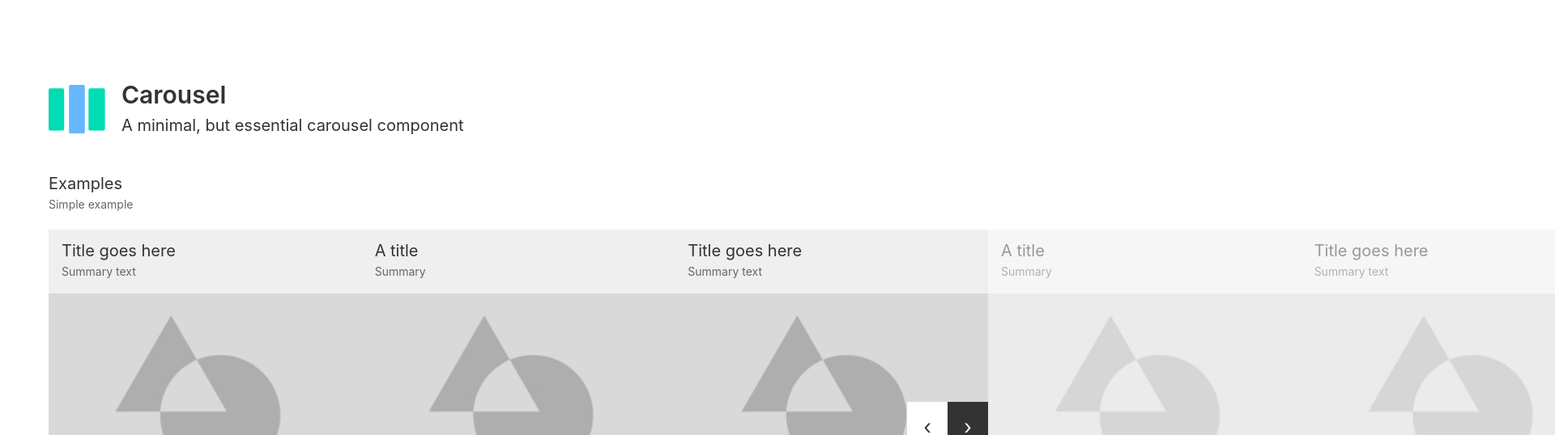
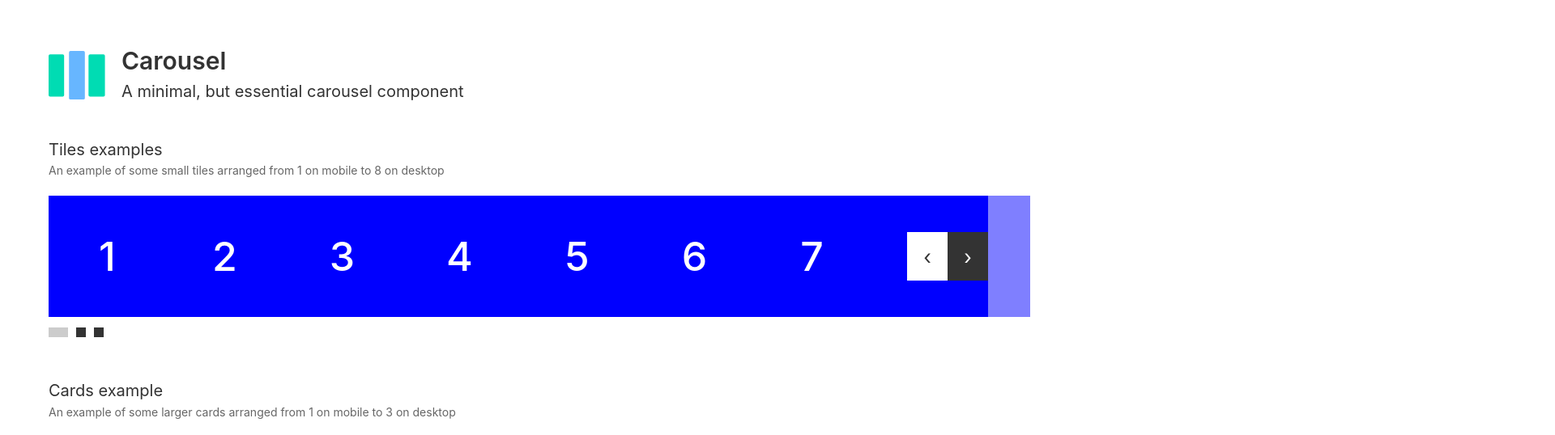
Before and after one commit to hellraiserrob/carousel, a website built with Vite: page index.html in a window 1280 px wide. Shown: the top 538 px of the page at 81% size, 1920 px wide, since content can reach past the window. Built offline with nearby package versions, Linux system fonts and the light colour scheme.

Commit message:
tiles example

```diff
--- a/index.html
+++ b/index.html
@@ -1,5 +1,6 @@
 <!DOCTYPE html>
 <html lang="en">
+
 <head>
   <meta charset="UTF-8" />
   <meta name="viewport" content="width=device-width, initial-scale=1.0" />
@@ -17,10 +18,80 @@
         <h2>A minimal, but essential carousel component</h2>
       </div>
 
-        <h2>Examples</h2>
-        <h3 class="mb20">Simple example</h3>
+      <section>
+        <h2>Tiles examples</h2>
+        <h3 class="mb20">An example of some small tiles arranged from 1 on mobile to 8 on desktop</h3>
+        <div class="carousel carousel--tiles">
+          <div class="carousel__wrapper">
+            <button class="carousel__nav carousel__nav--previous" disabled> &lsaquo; </button>
+            <button class="carousel__nav carousel__nav--next"> &rsaquo; </button>
 
-        <div class="carousel">
+            <div class="carousel__runner">
+              <div class="carousel__slide">
+                <div class="tile">1</div>
+              </div>
+              <div class="carousel__slide">
+                <div class="tile">2</div>
+              </div>
+              <div class="carousel__slide">
+                <div class="tile">3</div>
+              </div>
+              <div class="carousel__slide">
+                <div class="tile">4</div>
+              </div>
+              <div class="carousel__slide">
+                <div class="tile">5</div>
+              </div>
+              <div class="carousel__slide">
+                <div class="tile">6</div>
+              </div>
+              <div class="carousel__slide">
+                <div class="tile">7</div>
+              </div>
+              <div class="carousel__slide">
+                <div class="tile">8</div>
+              </div>
+              <div class="carousel__slide">
+                <div class="tile">9</div>
+              </div>
+              <div class="carousel__slide">
+                <div class="tile">10</div>
+              </div>
+              <div class="carousel__slide">
+                <div class="tile">11</div>
+              </div>
+              <div class="carousel__slide">
+                <div class="tile">12</div>
+              </div>
+              <div class="carousel__slide">
+                <div class="tile">13</div>
+              </div>
+              <div class="carousel__slide">
+                <div class="tile">14</div>
+              </div>
+              <div class="carousel__slide">
+                <div class="tile">15</div>
+              </div>
+              <div class="carousel__slide">
+                <div class="tile">16</div>
+              </div>
+              <div class="carousel__slide">
+                <div class="tile">17</div>
+              </div>
+            </div>
+            <!-- /runner -->
+          </div>
+          <div class="carousel__pager"></div>
+        </div>
+        <!-- / carousel-->
+      </section>
+
+      <section>
+        <h2>Cards example</h2>
+        <h3 class="mb20">An example of some larger cards arranged from 1 on mobile to 3 on desktop</h3>
+        <div class="carousel carousel--cards">
+
+          <div class="carousel__wrapper">
             <button class="carousel__nav carousel__nav--previous" disabled> &lsaquo; </button>
             <button class="carousel__nav carousel__nav--next"> &rsaquo; </button>
 
@@ -187,11 +258,15 @@
 
             </div>
             <!-- /runner -->
+          </div>
+
 
           <div class="carousel__pager"></div>
         </div>
         <!-- / carousel-->
+      </section>
     </div>
   </div>
 </body>
+
 </html>
--- a/src/carousel.ts
+++ b/src/carousel.ts
@@ -9,7 +9,6 @@ import { Grid } from "./interfaces";
 
 const css = {
   active: `carousel--active`,
-  hint: `carousel--hint`,
   previous: `carousel__nav--previous`,
   next: `carousel__nav--next`,
   runner: `carousel__runner`,
@@ -18,10 +17,6 @@ const css = {
   pager: `carousel__pager`,
   pagerNav: `carousel__pager__nav`,
   pagerNavActive: `carousel__pager__nav--active`,
-  progress: `carousel__progress`,
-  progressBar: `carousel__progress__bar`,
-  blocker: `carousel__slide__blocker`,
-  count: `carousel__count`,
   single: `carousel--single-page`,
 };
 
@@ -53,9 +48,7 @@ export default class Carousel {
       next: this.el.querySelector(`.${css.next}`),
       runner: this.el.querySelector(`.${css.runner}`),
       slides: this.el.querySelectorAll(`.${css.slide}`),
-      pager: this.el.querySelector(`.${css.pager}`),
-      progressBar: this.el.querySelector(`.${css.progressBar}`),
-      count: this.el.querySelector(`.${css.count}`)
+      pager: this.el.querySelector(`.${css.pager}`)
     };
 
     this.offset = 0;
@@ -87,8 +80,9 @@ export default class Carousel {
     this.windowWidth = getViewportWidth();
     this.totalWidth = getElementWidth(this.el);
     this.totalSlides = this.els.slides.length;
+    this.perPage = 0;
 
-    this.perPage = 0;
+    console.log(window.innerWidth);
 
     this.grid.forEach(breakpoint => {
       if (this.windowWidth >= breakpoint.width) {
@@ -115,14 +109,9 @@ export default class Carousel {
     this.show();
     this.updateTabIndex();
     this.renderPager();
-
-    // this.updateProgress();
-    // this.updateCount();
-    // this.setHeight();
   }
 
   reset() {
-    this.el.classList.remove(css.hint);
     this.el.classList.remove(css.active);
     this.els.runner.removeAttribute('style');
 
@@ -247,15 +236,10 @@ export default class Carousel {
 
     this.updateTabIndex();
 
-    this.animate(destination, 700, () => {
-      // this triggers any lazy loading assets
-      // this.triggerScroll();
-    });
+    this.animate(destination, 700, () => {});
 
     this.updatePager();
     this.checkArrows();
-    // this.updateProgress();
-    // this.updateCount();
   }
 
   checkArrows() {
--- a/src/index.ts
+++ b/src/index.ts
@@ -3,10 +3,32 @@ import "./main.scss";
 import Carousel from "./carousel"
 import { Options } from "./interfaces";
 
-const carousels = document.querySelectorAll<HTMLElement>(`.carousel`);
+const tiles = document.querySelectorAll<HTMLElement>(`.carousel--tiles`);
+const cards = document.querySelectorAll<HTMLElement>(`.carousel--cards`);
 
 
-carousels.forEach(el => {
+tiles.forEach(el => {
+  const options: Options = {
+    el,
+    grid: [{
+      width: 0,
+      items: 1
+    }, {
+      width: 700,
+      items: 2
+    }, {
+      width: 900,
+      items: 8
+    }
+    ]
+  };
+  const c = new Carousel(options)
+
+  c.setup();
+})
+
+
+cards.forEach(el => {
   const options: Options = {
     el,
     grid: [{
--- a/src/main.scss
+++ b/src/main.scss
@@ -7,6 +7,9 @@ body {
   line-height: 1.2em;
   color: #333;
   background: #fff;
+}
+
+html, body {
   overflow-x: hidden;
 }
 
@@ -53,7 +56,7 @@ a {
 
 #main {
   max-width: 1200px;
-  margin: 100px auto;
+  margin: 50px auto;
   padding: 0 20px;
 }
 
@@ -99,10 +102,16 @@ a {
   margin-bottom: 50px;
 }
 
+section + section {
+  margin-top: 50px;
+}
+
 
 .carousel {
-  position: relative;
   // margin: 0 -10px;
+  &__wrapper {
+    position: relative;
+  }
 
   &__runner {
     display: flex;
@@ -111,7 +120,6 @@ a {
 
   &__pager {
     margin-top: 10px;
-    text-align: center;
 
     &__nav {
       display: inline-block;
@@ -120,9 +128,13 @@ a {
       background: #333;
       border: 0;
       text-indent: -6000px;
-      margin: 0 5px;
+      margin: 0;
       transition: all ease 0.2s;
       cursor: pointer;
+
+      & + & {
+        margin-left: 5px;
+      }
 
       &--active {
         background-color: #ccc;
@@ -197,7 +209,14 @@ a {
 }
 
 .tile {
-  height: 100px;
+  height: 150px;
+  line-height: 150px;
+  background: blue;
+  color: #fff;
+
+  text-align: center;
+  font-size: 50px;
+  font-weight: 500;
 }
 
 .card {
```
Lines whose indentation alone changed are shown as unchanged.
